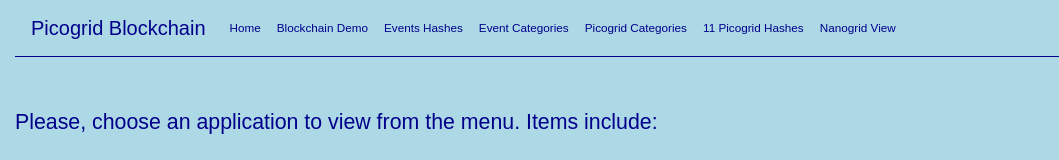
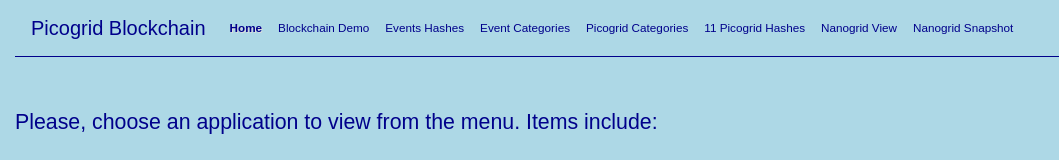
Before and after one commit to gcastilhos/blockchain_app, a Vue app: page / in a window 1280 px wide. Shown: the top 160 px of the page, without its empty margins (0-1059 px from the left). Built offline with nearby package versions, Linux system fonts and the light colour scheme; no server answers.

Commit message:
Addep NanogridSnapshot

```diff
--- a/src/App.vue
+++ b/src/App.vue
@@ -8,8 +8,8 @@
             <span class="navbar-toggler-icon">Toggle Button</span>
           </button>
           <ul class="navbar-nav mr-auto">
-            <li class="nav-item active">
-              <router-link to="/" class="nav-link">Home<span class="sr-only">(current)</span></router-link>
+            <li class="nav-item">
+              <router-link to="/" class="nav-link">Home</router-link>
             </li>
             <li class="nav-item">
               <router-link to="/eventshouses" class="nav-link">Blockchain Demo</router-link>
@@ -29,6 +29,9 @@
             <li class="nav-item">
               <router-link to="/nanogridview" class="nav-link">Nanogrid View</router-link>
             </li>
+            <li class="nav-item">
+              <router-link to="/nanogridsnapshot" class="nav-link">Nanogrid Snapshot</router-link>
+            </li>
           </ul>
         </nav>
       </div>
@@ -46,13 +49,14 @@
 <script>
 import Vue from 'vue';
 import VueRouter from 'vue-router';
+import PicogridHome from './components/PicogridHome.vue'
 import EventsHouses from './components/houses/EventsHouses.vue'
 import EventsHash from './components/hash/EventsHash.vue'
 import EventCategorization from './components/categorization/EventCategorization.vue'
 import Picogrid from './components/picogrid/Picogrid.vue'
 import Picogrid11 from './components/picogrid11/Picogrid11.vue'
 import NanogridView from './components/nanogridview/NanogridView.vue'
-import PicogridHome from './components/PicogridHome.vue'
+import NanogridSnapshot from './components/nanogridsnapshot/NanogridSnapshot.vue'
 Vue.use(VueRouter);
 
 var router = new VueRouter({
@@ -64,7 +68,8 @@ var router = new VueRouter({
     {path: '/eventcategorization', component: EventCategorization},
     {path: '/picogrid', component: Picogrid},
     {path: '/picogrid11', component: Picogrid11},
-    {path: '/nanogridview', component: NanogridView}
+    {path: '/nanogridview', component: NanogridView},
+    {path: '/nanogridsnapshot', component: NanogridSnapshot}
   ]
 })
 
@@ -84,8 +89,9 @@ nav {
   border-bottom: 1px solid darkBlue;
 }
 
-nav-item.active nav-link {
-  color: white;
+.router-link-exact-active {
+  font-weight: bold;
+  text-shadow: 1px 1px #ddd;
 }
 
 .nav-link {
```
